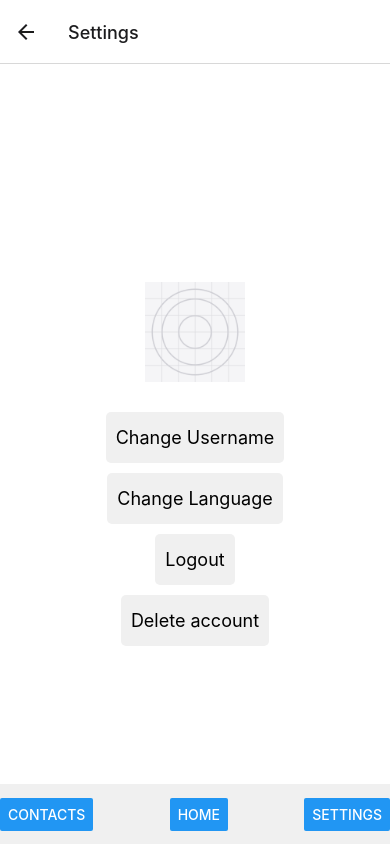
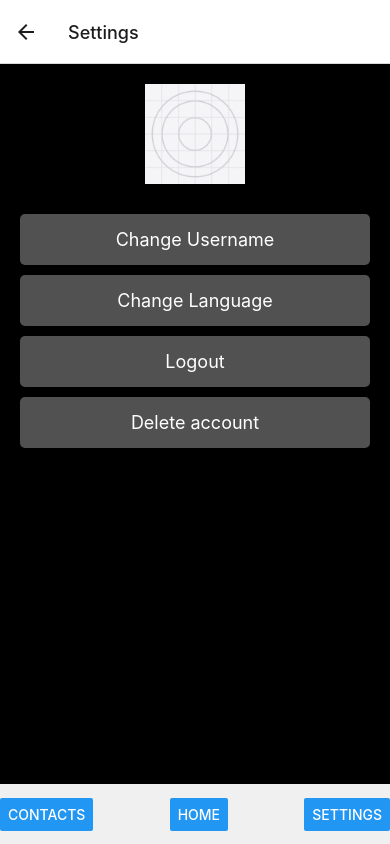
Before and after one commit to VitaRin/Project, a React Native app: screen /Settings in a window 390 px wide. Built offline with nearby package versions, Linux system fonts and the light colour scheme.

Commit message:
Modified settings screen

```diff
--- a/screens/SettingsScreen.js
+++ b/screens/SettingsScreen.js
@@ -50,12 +50,8 @@ export default function SettingsScreen({navigation}) {
 const styles = StyleSheet.create({
   container: {
     flex: 1,
-    backgroundColor: '#fff',
-    alignItems: 'center',
-    justifyContent: 'center',
+    backgroundColor: '#000',
   },
-
-
   logoContainer: {
     alignItems: 'center',
     marginVertical: 20,
@@ -66,7 +62,7 @@ const styles = StyleSheet.create({
     resizeMode: 'contain',
   },
   button: {
-    backgroundColor: '#f0f0f0', // Set background color
+    backgroundColor: '#515151', // Set background color
     paddingVertical: 15,
     paddingHorizontal: 10,
     marginHorizontal: 20,
@@ -76,7 +72,7 @@ const styles = StyleSheet.create({
   },
   buttonText: {
     fontSize: 18,
-    color: '#000', // Set  text color
+    color: '#fff', // Set  text color
   },
   footer: {
     // Add styles for  footer, it may include icons
```
